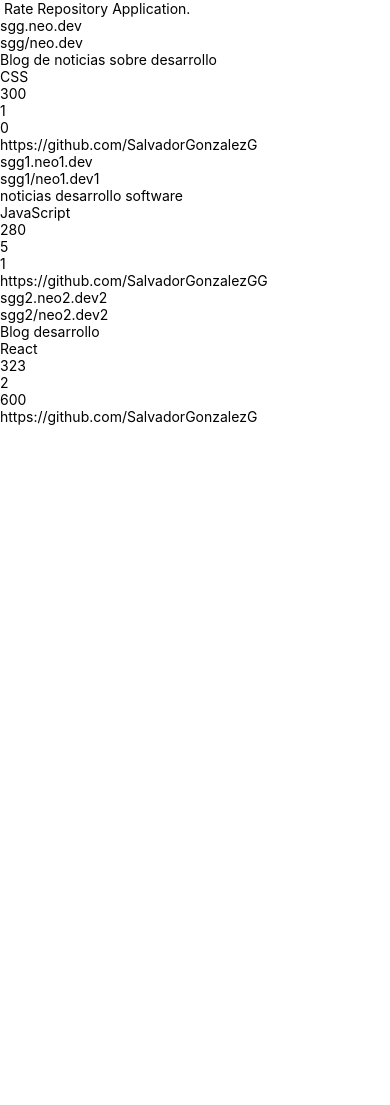
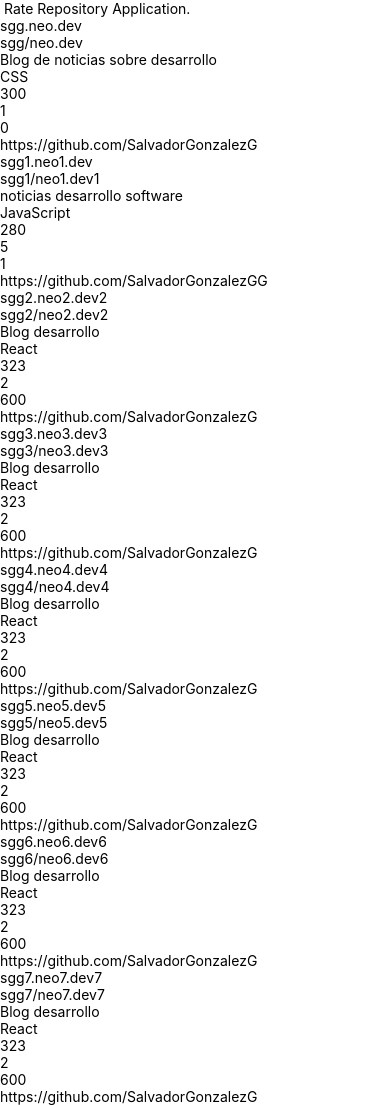
Before and after one commit to SalvadorGonzalezG/R-R-A., a React Native app: screen / in a window 390 px wide. Before the commit the page ends 844 px from the top, so only its background shows below. Built offline with nearby package versions, Linux system fonts and the light colour scheme.

Commit message:
importando FlatList para poder realizar scroll en la pantalla, este metodo lo incluimos con el renderizado de cada uno de los items haciendolo totalemnte como si fuera un map que itera sobre cada uno de nuestros items

```diff
--- a/data/repositories.js
+++ b/data/repositories.js
@@ -28,5 +28,55 @@
         ratingAverage: 2,
         reviewCount: 600,
         ownerAvatarUrl: 'https://github.com/SalvadorGonzalezG'
+    },
+    {
+        id: 'sgg3.neo3.dev3',
+        fullName: 'sgg3/neo3.dev3',
+        description: 'Blog desarrollo',
+        language: 'React',
+        forksCount: 323,
+        ratingAverage: 2,
+        reviewCount: 600,
+        ownerAvatarUrl: 'https://github.com/SalvadorGonzalezG'
+    },
+    {
+        id: 'sgg4.neo4.dev4',
+        fullName: 'sgg4/neo4.dev4',
+        description: 'Blog desarrollo',
+        language: 'React',
+        forksCount: 323,
+        ratingAverage: 2,
+        reviewCount: 600,
+        ownerAvatarUrl: 'https://github.com/SalvadorGonzalezG'
+    },
+    {
+        id: 'sgg5.neo5.dev5',
+        fullName: 'sgg5/neo5.dev5',
+        description: 'Blog desarrollo',
+        language: 'React',
+        forksCount: 323,
+        ratingAverage: 2,
+        reviewCount: 600,
+        ownerAvatarUrl: 'https://github.com/SalvadorGonzalezG'
+    },
+    {
+        id: 'sgg6.neo6.dev6',
+        fullName: 'sgg6/neo6.dev6',
+        description: 'Blog desarrollo',
+        language: 'React',
+        forksCount: 323,
+        ratingAverage: 2,
+        reviewCount: 600,
+        ownerAvatarUrl: 'https://github.com/SalvadorGonzalezG'
+    },
+    {
+        id: 'sgg7.neo7.dev7',
+        fullName: 'sgg7/neo7.dev7',
+        description: 'Blog desarrollo',
+        language: 'React',
+        forksCount: 323,
+        ratingAverage: 2,
+        reviewCount: 600,
+        ownerAvatarUrl: 'https://github.com/SalvadorGonzalezG'
     }
 ]
--- a/src/components/RepositoryList.jsx
+++ b/src/components/RepositoryList.jsx
@@ -1,12 +1,12 @@
 import React from "react";
-import { View, Text } from "react-native";
+import {FlatList, View, Text } from "react-native";
 import repositories from "../../data/repositories.js";
 
 const RepositoryList = () => {
    return(
-    <View>
-        {repositories.map(repo=>(
-           <View key= {repo.id}>
+    <FlatList data={repositories}
+        renderItem={({item: repo})=>
+            <View key= {repo.id}>
             <Text>{repo.id}</Text>
             <Text>{repo.fullName}</Text>
             <Text>{repo.description}</Text>
@@ -16,8 +16,9 @@
             <Text>{repo.reviewCount}</Text>
             <Text>{repo.ownerAvatarUrl}</Text>
             </View>
-        ))}
-    </View>
+        }
+        >
+    </FlatList>
    )
 }
 export default RepositoryList
```
